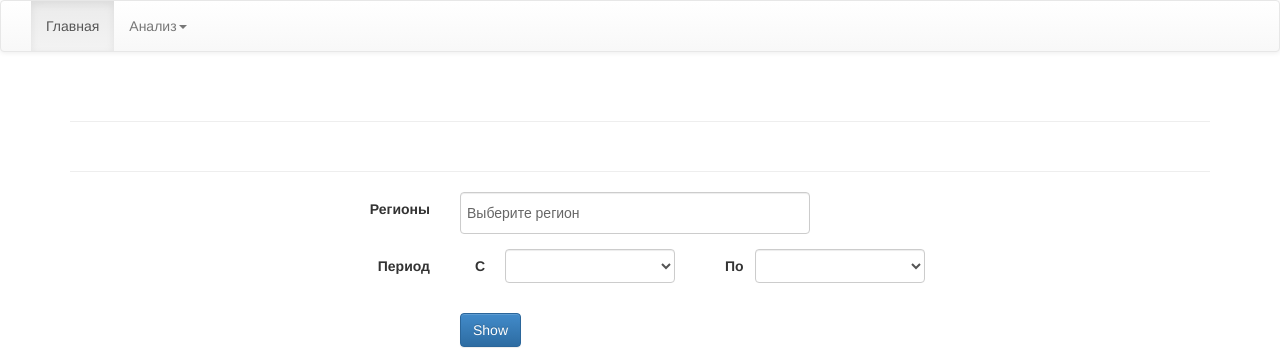
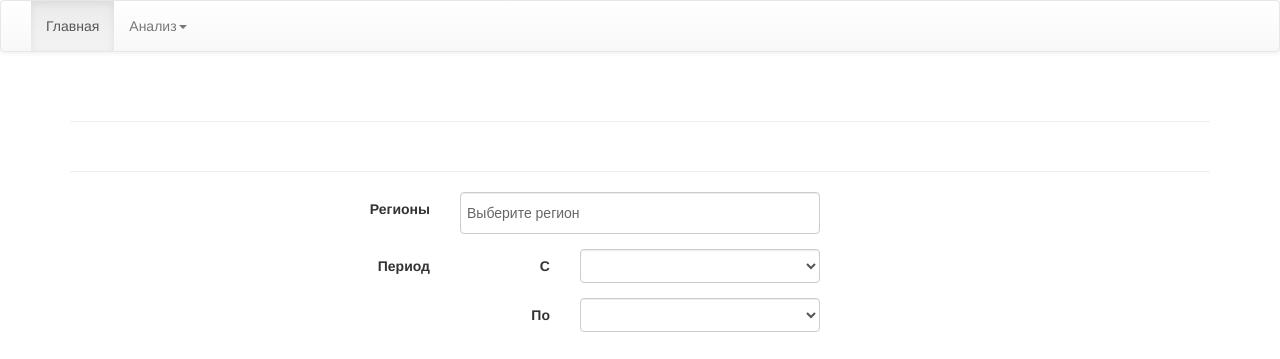
Before and after one commit to pedoegor/RoadAccidentStatistics, a Django app: template templates/charts/bubble_chart/bubble_chart_with_form.html in a window 1280 px wide. Shown: the top 359 px of the page. Run offline with Django 3.2, Linux system fonts and the light colour scheme; the template is opened without the code that fills it: values that come from a table or form of the project are taken from there, others are empty; data comes from the database, SQL or seed files in the repository; parts of the project's set-up code (start-up, migrations or seed data) failed here and were passed over; some libraries are stand-ins or nearby versions.

Commit message:
form fixes

```diff
--- a/templates/charts/bubble_chart/bubble_chart_with_form.html
+++ b/templates/charts/bubble_chart/bubble_chart_with_form.html
@@ -4,8 +4,8 @@
     <fieldset>
         <div class="form-group">
             <label class="col-md-4 control-label" for="region_selector">Регионы</label>
-            <div class="col-md-8">
-                <select id='region_selector' data-placeholder="Выберите регион" style="width:350px;" class="chosen-select form-control" multiple tabindex="6">
+            <div class="col-md-4">
+                <select id='region_selector' data-placeholder="Выберите регион" class="chosen-select form-control" multiple tabindex="6">
                     {% for region in regions %}
                         <option>{{ region.offset|safe }} {{ region.name }}</option>
                     {% endfor %}
@@ -14,11 +14,11 @@
         </div>
         <div class="form-group">
             <label class="col-md-4 control-label" for="period">Период</label>
-            <div id='period' class="col-md-8">
-                <div class="col-md-4">
+            <div id='period' class="form-horizontal">
+                <fieldset>
                     <div class="form-group">
-                        <label class="col-md-1 control-label" for="fromYear">С</label>
-                        <div class="col-md-3" style="width: 80%">
+                        <label class="col-md-2 control-label" for="fromYear">С</label>
+                        <div class="col-md-4">
                             <select id="fromYear" class="form-control">
                             {% for year in years %}
                                 <option value="{{ year }}">{{ year }}</option>
@@ -26,11 +26,9 @@
                             </select>
                         </div>
                     </div>
-                </div>
-                <div class="col-md-4">
                     <div class="form-group">
-                        <label class="col-md-1 control-label" for="toYear">По</label>
-                        <div class="col-md-3" style="width: 80%">
+                        <label class="col-md-2 control-label" for="toYear">По</label>
+                        <div class="col-md-4">
                             <select id="toYear" class="form-control">
                             {% for year in years %}
                                 <option value="{{ year }}">{{ year }}</option>
@@ -38,7 +36,7 @@
                             </select>
                         </div>
                     </div>
-                </div>
+                </fieldset>
             </div>
         </div>
         <div class="form-group">
```
